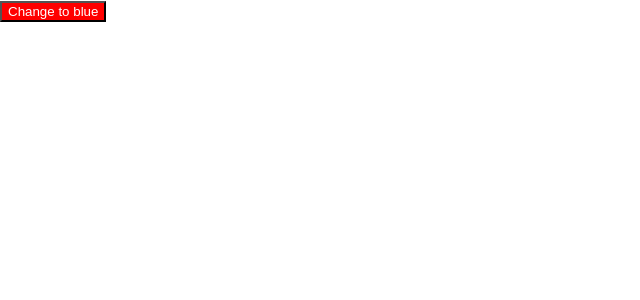
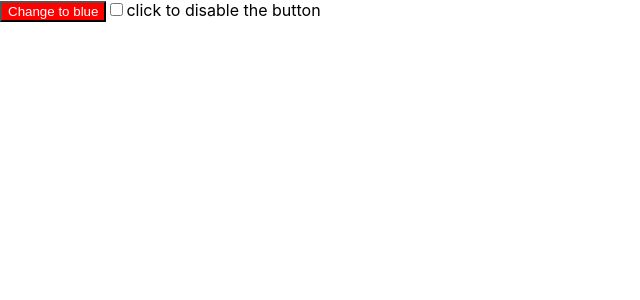
Before and after one commit to tsdineshjai/ngu-app, a React (Create React App) app: page / in a window 1280 px wide. Shown: the top 300 px of the page, without its empty margins (0-640 px from the left). Built offline with nearby package versions, Linux system fonts and the light colour scheme.

Commit message:
code for checkbox done

```diff
--- a/src/App.js
+++ b/src/App.js
@@ -5,14 +5,28 @@ import { useState } from "react";
 function App() {
 	const [buttonColor, setColor] = useState("red");
 	const texChange = buttonColor === "red" ? "blue" : "red";
+	const [disabled, setDisabled] = useState(false);
 	return (
 		<div>
 			<button
 				style={{ backgroundColor: buttonColor, color: "white" }}
 				onClick={() => setColor(texChange)}
+				disabled={disabled}
 			>
 				Change to {texChange}
 			</button>
+			<input
+				type="checkbox"
+				name="checkbox"
+				id="chekBoxToDisableButton"
+				defaultChecked={disabled} // this is setting default checked property
+				aria-checked={disabled} //this is for accessibility
+				onClick={(e) => setDisabled(e.target.checked)} //e.target refers to input checkbox
+				// e.target.checked will provide the checked boolean value.
+			/>
+			<label htmlFor="chekBoxToDisableButton">
+				click to disable the button
+			</label>
 		</div>
 	);
 }
```
Also changed, not shown: 1 other file (tests, documents, lock files or other folders).
